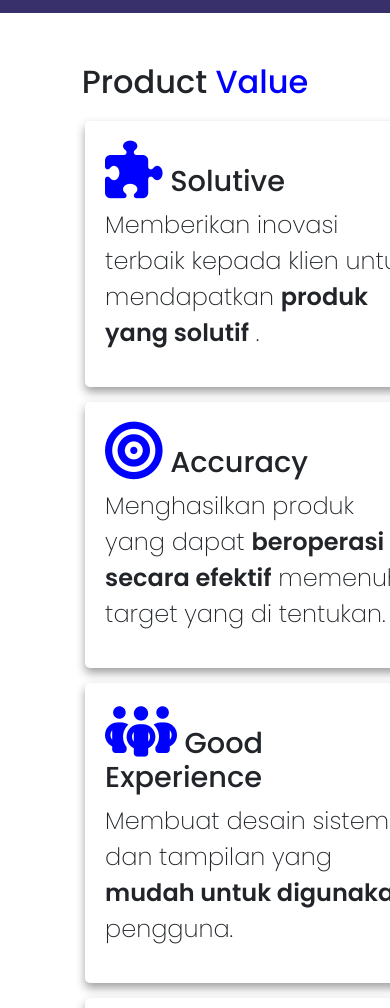
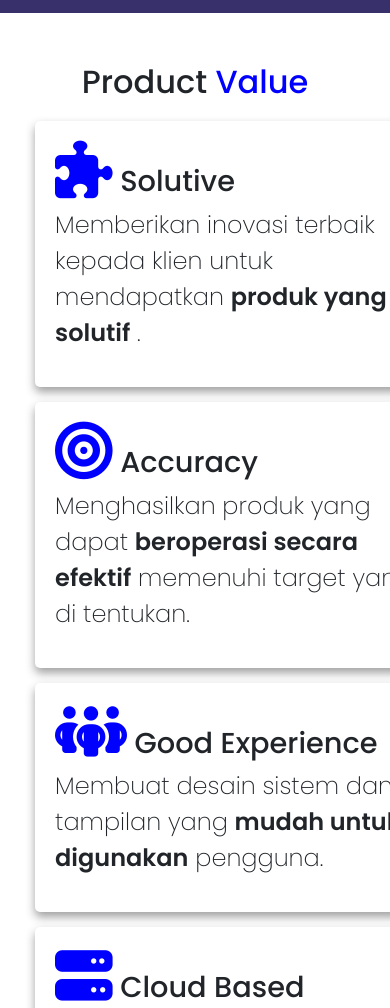
Before and after one commit to vier88/vieri78.github.io, a plain HTML site: page index.html in a window 390 px wide. Shown: the part 1180-2188 px from the top of the page. Drawn offline with nearby package versions, Linux system fonts and the light colour scheme.

Commit message:
Update Home.css

```diff
--- a/Home.css
+++ b/Home.css
@@ -380,8 +380,8 @@ button#prev {
     text-align: left;
     box-shadow: 0px 5px 10px #3337;
     border-radius: 5px;
-    width: 350px;
-    margin-left: 50px;
+    width: 400px;
+    margin-right: 30px;
     padding: 20px;
   }
 
```
